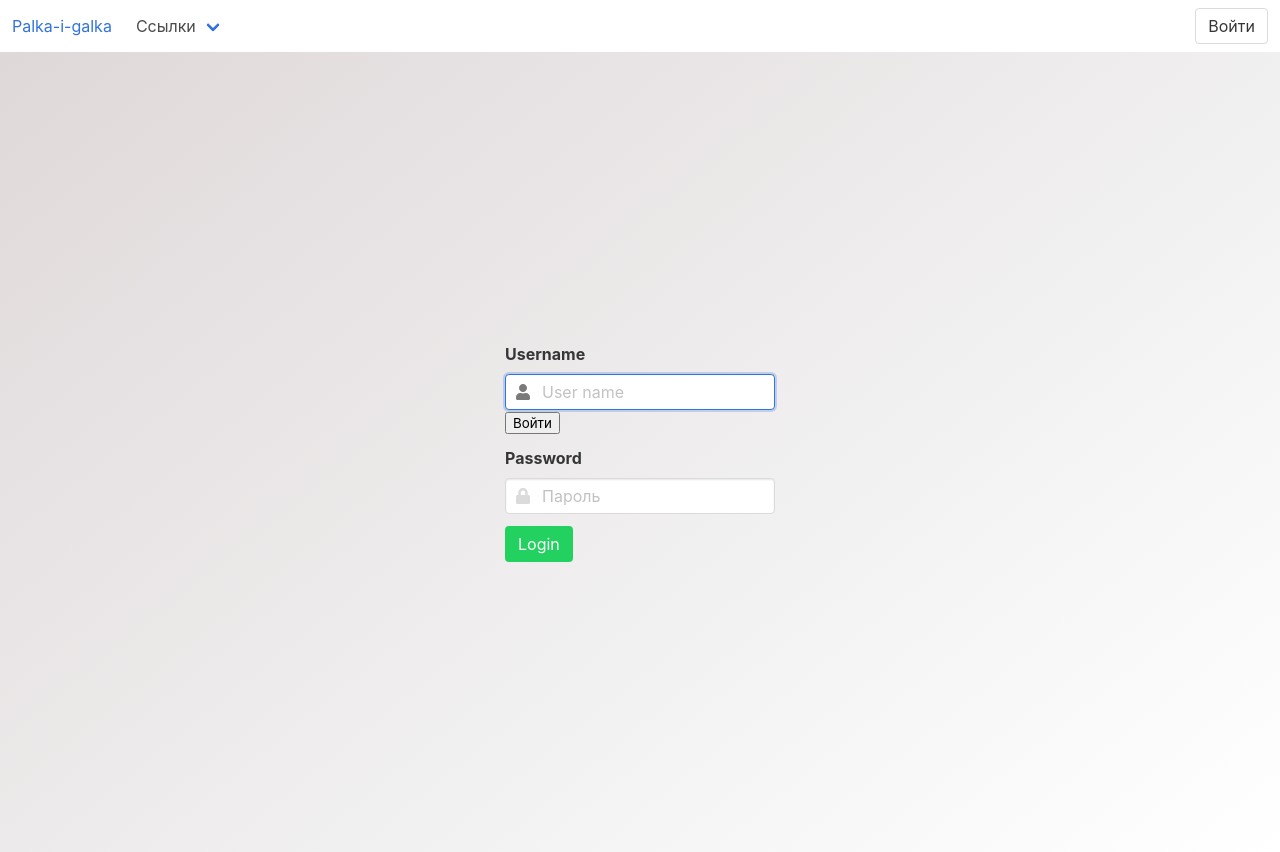
After one commit to dorokhin/progress_app, a Django app: page /login in a window 1280 px wide. The commit adds this page. Run offline with Django 3.2, Linux system fonts and the light colour scheme; some libraries are stand-ins or nearby versions.

Commit message:
change in templates

```diff
--- a/templates/base.html
+++ b/templates/base.html
@@ -16,11 +16,8 @@
 
     <body>
     {% include 'navigation.html' %}
-    <section class="section">
-        <div class="container">
-            {% block content %}{% endblock %}
-        </div>
-    </section>
+    {% block content %}{% endblock %}
+
 
 
     </body>
--- a/templates/navigation.html
+++ b/templates/navigation.html
@@ -1,38 +1,24 @@
 <nav class="navbar is-transparent">
     <div class="navbar-brand">
-    <a class="navbar-item" href="https://bulma.io">
-      <img src="https://bulma.io/images/bulma-logo.png" alt="Bulma: a modern CSS framework based on Flexbox" width="112" height="28">
-    </a>
-    <div class="navbar-burger burger" id="nav-toggle" data-target="navbarExampleTransparentExample">
+        <a class="navbar-item" href="/">Palka-i-galka</a>
+        <div class="navbar-burger burger" id="nav-toggle">
             <span></span>
             <span></span>
             <span></span>
         </div>
     </div>
 
-  <div id="navbar-realty" class="navbar-menu">
+    <div id="navbar-galka" class="navbar-menu">
         <div class="navbar-start">
-      <a class="navbar-item" href="{% url 'progress:entry-list' %}">
-        Home
-      </a>
             <div class="navbar-item has-dropdown is-hoverable">
-        <a class="navbar-link" href="#">
-          Actions
-        </a>
+                <a class="navbar-link" href="#">Ссылки</a>
                 <div class="navbar-dropdown is-boxed">
-          <a class="navbar-item" href="{% url 'progress:entry-detail' 1 %}">
-            Entry list
-          </a>
-            {% for link in object_list %}
+                    {% for link in types %}
                         <a class="navbar-item" href="{% url 'progress:entry-detail' link.id %}">{{ link }}</a>
                     {% endfor %}
 
-
                     <hr class="navbar-divider">
-          <a class="navbar-item" href="#">
-            Blank
-          </a>
-
+                    <a class="navbar-item" href="/admin">Админка</a>
                 </div>
             </div>
         </div>
@@ -40,24 +26,23 @@
         <div class="navbar-end">
             <div class="navbar-item">
                 <div class="field is-grouped">
+                    {% if user.is_authenticated  %}
+                        {% if user.is_staff %}
                             <p class="control">
-            <a class="bd-tw-button button" data-social-network="Twitter" data-social-action="tweet" data-social-target="http://localhost:4000" target="_blank" href="https://twitter.com/intent/tweet?text=Bulma: a modern CSS framework based on Flexbox&amp;hashtags=bulmaio&amp;url=http://localhost:4000&amp;via=jgthms">
-              <span class="icon">
-                <i class="fab fa-twitter"></i>
-              </span>
-              <span>
-                Tweet
-              </span>
-            </a>
+                                <a class="button is-link is-outlined" href="/admin">Админка</a>
+                            </p>
+                        {% endif %}
+                        <p class="control">
+                            <a class="button is-success is-outlined" href="/profile">Профиль</a>
                         </p>
                         <p class="control">
-            <a class="button is-primary" href="https://github.com/jgthms/bulma/releases/download/0.7.4/bulma-0.7.4.zip">
-              <span class="icon">
-                <i class="fas fa-download"></i>
-              </span>
-              <span>Download</span>
-            </a>
+                            <a class="button is-danger is-outlined" href="{% url 'logout' %}">Выйти</a>
                         </p>
+                    {% else %}
+                        <p class="control">
+                            <a class="button" href="{% url 'login' %}">Войти</a>
+                        </p>
+                    {% endif %}
                 </div>
             </div>
         </div>
@@ -68,7 +53,7 @@
 <script type="text/javascript">
     document.getElementById("nav-toggle").addEventListener ("click", toggleNav);
     function toggleNav() {
-        const nav = document.getElementById("navbar-realty");
+        const nav = document.getElementById("navbar-galka");
         const className = nav.getAttribute("class");
         if(className === "navbar-menu") {
             nav.className = "navbar-menu is-active";
--- /dev/null
+++ b/templates/registration/login.html
@@ -0,0 +1,55 @@
+{% extends 'base.html' %}
+{% load i18n static %}
+{% block title %}Login{% endblock %}
+
+
+{% block content %}
+
+
+    <section class="hero is-light is-bold is-fullheight">
+        <div class="hero-body">
+            <div class="container">
+                <div class="columns is-centered">
+                    <div class="column is-5-tablet is-4-desktop is-3-widescreen">
+                                   {% if form.errors %}
+                    <div class="notification is-danger">
+                        <button class="delete"></button>Username, password or captcha not valid
+                    </div>
+                {% endif %}
+                        <form action="{% url 'login' %}{% if next %}?next={{next}}{% endif %}" method="post" class="form-signin">
+                            {% csrf_token %}
+                            <div class="field">
+                                <label for="id_username" class="label">Username</label>
+                                <div class="control has-icons-left">
+                                    <input type="text" id="id_username" name="username" class="input" placeholder="{% trans 'User name' %}" required autofocus>
+                                    <button class="btn btn-lg btn-primary btn-block" type="submit">{% trans 'Log in' %}</button>
+                                    <span class="icon is-small is-left">
+                                        <i class="fa fa-user"></i>
+                                    </span>
+                                </div>
+                            </div>
+                            <div class="field">
+                                <label for="id_password" class="label">Password</label>
+                                <div class="control has-icons-left">
+                                    <input type="password" id="id_password" name="password" class="input" placeholder="{% trans 'Password' %}" required>
+                                    <span class="icon is-small is-left">
+                                        <i class="fa fa-lock"></i>
+                                    </span>
+                                </div>
+                            </div>
+                            <div class="field">
+                                {{ form.captcha }}
+                            </div>
+                            <div class="field">
+                                <button class="button is-success">Login</button>
+                            </div>
+
+                        </form>
+                    </div>
+
+                </div>
+            </div>
+      </div>
+
+                </section>
+{% endblock %}
```
Also changed, not shown: templates/progress/entrytype_detail.html (+7 -1 lines), templates/progress/entrytype_list.html (+76 -24 lines), templates/progress/main.html (added, +20 -0 lines). Lines whose indentation alone changed are shown as unchanged.
